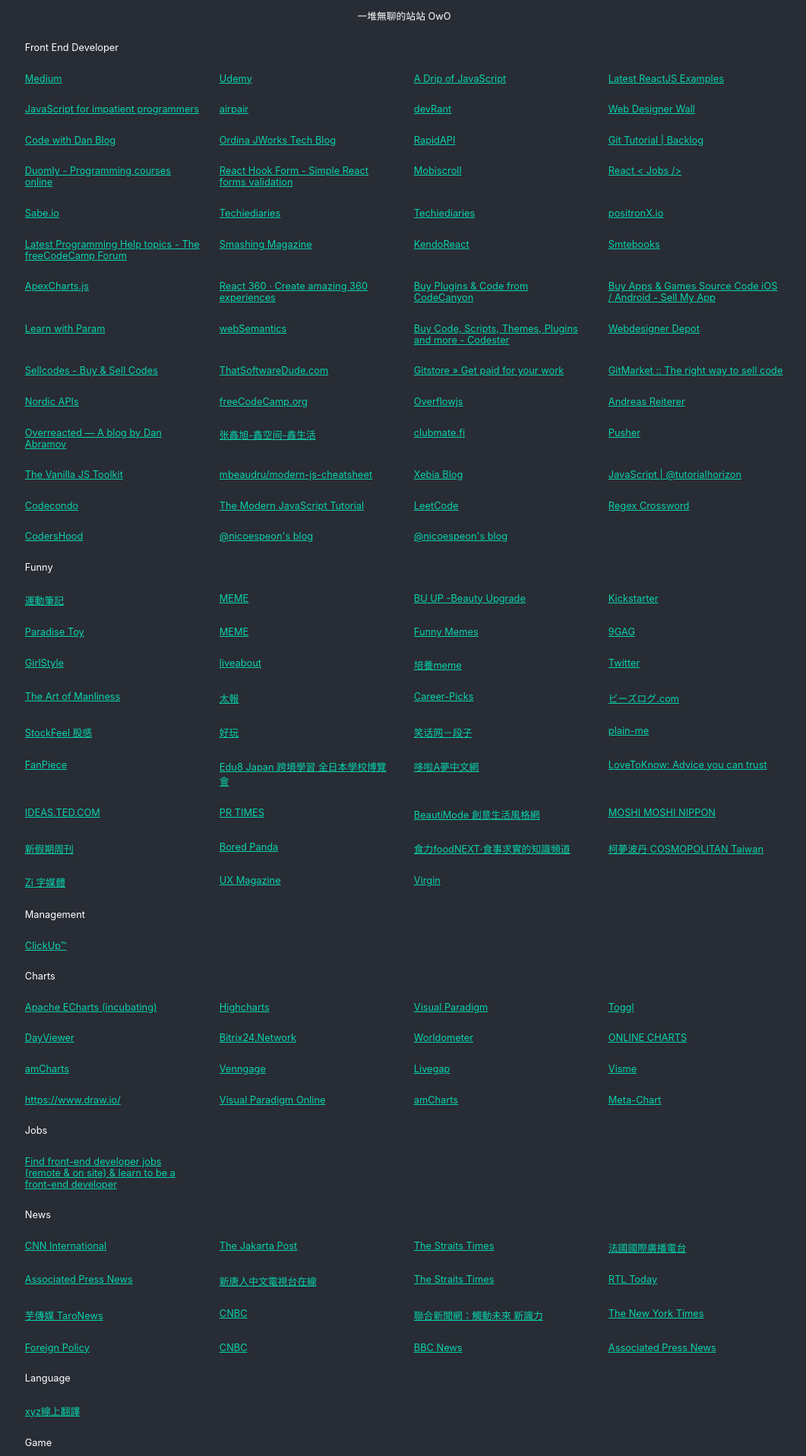
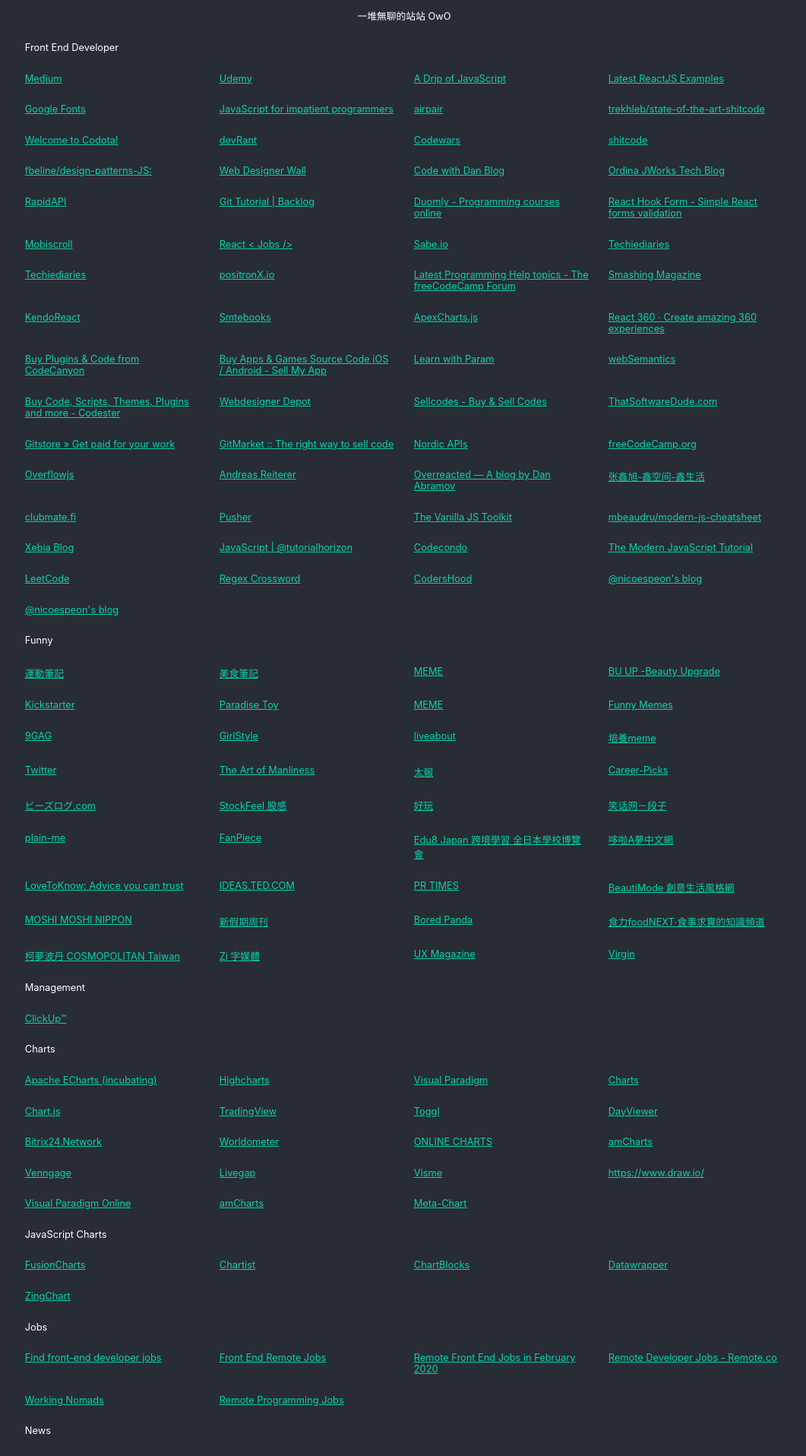
Before and after one commit to catsheue/lunalinks, a React (Create React App) app: page / in a window 1280 px wide. Shown: the part 120-2036 px from the top of the page at 76% size, without its empty margins (108-1169 px from the left). Built offline with nearby package versions, Linux system fonts and the light colour scheme.

Commit message:
add links :speech_balloon:

```diff
--- a/src/App.js
+++ b/src/App.js
@@ -1,7 +1,7 @@
 import React, { Component } from 'react';
 import './App.scss';
-// import 'bootstrap/dist/css/bootstrap.min.css';
 import linksObj from "./assets/db.js";
+
 // http://my-json-server.typicode.com/catsheue/lunalinks/links/1
 
 
@@ -24,7 +24,6 @@
 				arr.push({ type: name, item: []})
 				const index = arr.findIndex(fruit => fruit.type === name);
 				arr[index].item.push({...source});
-
 			} else{
 				const index = arr.findIndex(fruit => fruit.type === name);
 				arr[index].item.push({...source});
--- a/src/assets/db.js
+++ b/src/assets/db.js
@@ -16,6 +16,11 @@
   },
 	{
 		"type": "Front End Developer",
+		"title": "Google Fonts",
+		"links": "https://fonts.google.com/"
+	},
+	{
+		"type": "Front End Developer",
 		"title": "JavaScript for impatient programmers",
 		"links": "https://exploringjs.com/impatient-js/toc.html"
 	},
@@ -25,10 +30,44 @@
     "links": "https://www.airpair.com/"
   },
 	{
+		"type": "Funny",
+		"title": "美食筆記",
+		"links": "http://www.cooker01.com/"
+	},
+	{
+		"type": "Front End Developer",
+		"title": "trekhleb/state-of-the-art-shitcode",
+		"links": "https://github.com/trekhleb/state-of-the-art-shitcode",
+		"description": "💩State-of-the-art shitcode principles your project should follow to call it a proper shitcode"
+	},
+	{
+		"type": "Front End Developer",
+		"title": "Welcome to Codota!",
+		"links": "https://www.codota.com/code/javascript"
+	},
+	{
 		"type": "Front End Developer",
 		"title": "devRant",
 		"links": "https://devrant.com/feed",
 		"description": "A fun community for developers to connect over code, tech & life as a programmer"
+	},
+	{
+		"type": "Front End Developer",
+		"title": "Codewars",
+		"links": "https://www.codewars.com/",
+		"description": "Train with Programming Challenges/Kata"
+	},
+	{
+		"type": "Front End Developer",
+		"title": "shitcode",
+		"links": "https://shitcode.net/",
+		"description": "home of shitty code"
+	},
+	{
+		"type": "Front End Developer",
+		"title": "fbeline/design-patterns-JS:",
+		"links": "https://github.com/fbeline/design-patterns-JS",
+		"description": " All the 23 (GoF) design patterns implemented in Javascript"
 	},
 	{
 		"type": "Management",
@@ -52,6 +91,54 @@
 		"title": "Visual Paradigm",
 		"links": "https://online.visual-paradigm.com/diagrams/",
 		"description": "Online Diagram Software & Chart Solution"
+	},
+	{
+		"type": "JavaScript Charts",
+		"title": "FusionCharts",
+		"links": "https://www.fusioncharts.com/",
+		"description": "JavaScript charts for web & mobile"
+	},
+	{
+		"type": "JavaScript Charts",
+		"title": "Chartist",
+		"links": "https://gionkunz.github.io/chartist-js/",
+		"description": "Simple responsive charts"
+	},
+	{
+		"type": "JavaScript Charts",
+		"title": "ChartBlocks",
+		"links": "https://www.chartblocks.com/en/",
+		"description": "Online Chart Builder"
+	},
+	{
+		"type": "JavaScript Charts",
+		"title": "Datawrapper",
+		"links": "https://www.datawrapper.de/",
+		"description": "Create charts and maps with Datawrapper"
+	},
+	{
+		"type": "JavaScript Charts",
+		"title": "ZingChart",
+		"links": "https://www.zingchart.com/",
+		"description": "JavaScript Charts in one powerful declarative library"
+	},
+	{
+		"type": "Charts",
+		"title": "Charts",
+		"links": "https://developers.google.com/chart",
+		"description": "Google Developers"
+	},
+	{
+		"type": "Charts",
+		"title": "Chart.js",
+		"links": "https://www.chartjs.org/",
+		"description": "Open source HTML5 Charts for your website"
+	},
+	{
+		"type": "Charts",
+		"title": "TradingView",
+		"links": "https://www.tradingview.com/",
+		"description": "Free Stock Charts, Stock Quotes and Trade Ideas"
 	},
 	{
 		"type": "Charts",
@@ -135,9 +222,40 @@
   },
   {
     "type": "Jobs",
-    "title": "Find front-end developer jobs (remote & on site) & learn to be a front-end developer",
-    "links": "http://frontenddeveloperjob.com/"
+    "title": "Find front-end developer jobs",
+    "links": "http://frontenddeveloperjob.com/",
+	  "description": "(remote & on site) & learn to be a front-end developer"
   },
+	{
+		"type": "Jobs",
+		"title": "Front End Remote Jobs",
+		"links": "https://frontendremotejobs.com/",
+		"description": ""
+	},
+	{
+		"type": "Jobs",
+		"title": "Remote Front End Jobs in February 2020",
+		"links": "https://remoteok.io/remote-front-end-jobs",
+		"description": ""
+	},
+	{
+		"type": "Jobs",
+		"title": "Remote Developer Jobs - Remote.co",
+		"links": "https://remote.co/remote-jobs/developer/",
+		"description": ""
+	},
+	{
+		"type": "Jobs",
+		"title": "Working Nomads",
+		"links": "https://www.workingnomads.co/remote-front-end-jobs",
+		"description": "Remote Front End Developer Jobs"
+	},
+	{
+		"type": "Jobs",
+		"title": "Remote Programming Jobs",
+		"links": "https://weworkremotely.com/categories/remote-programming-jobs",
+		"description": ""
+	},
 	{
 		"type": "News",
 		"title": "CNN International",
@@ -683,6 +801,12 @@
     "links": "https://www.shangc.net/",
     "description": " 前沿时尚生活资讯 娱乐明星八卦最新动态"
   },
+	{
+		"type": "Music",
+		"title": "OnlineRadioBox.com",
+		"links": "https://onlineradiobox.com/",
+		"description": "Free Internet Radio Stations - best Japan music and talk stations at Online Radio Box"
+	},
   {
     "type": "Otome",
     "title": "にじめん",
```
